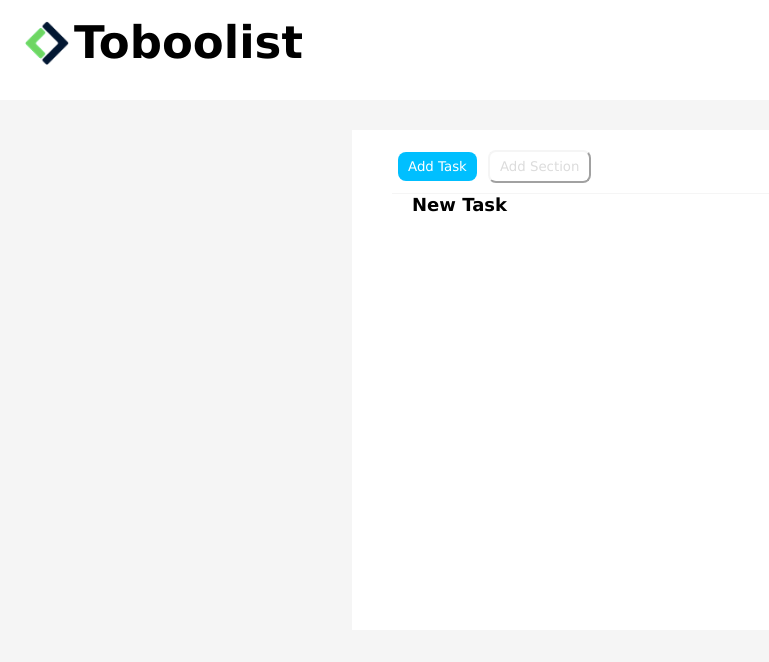
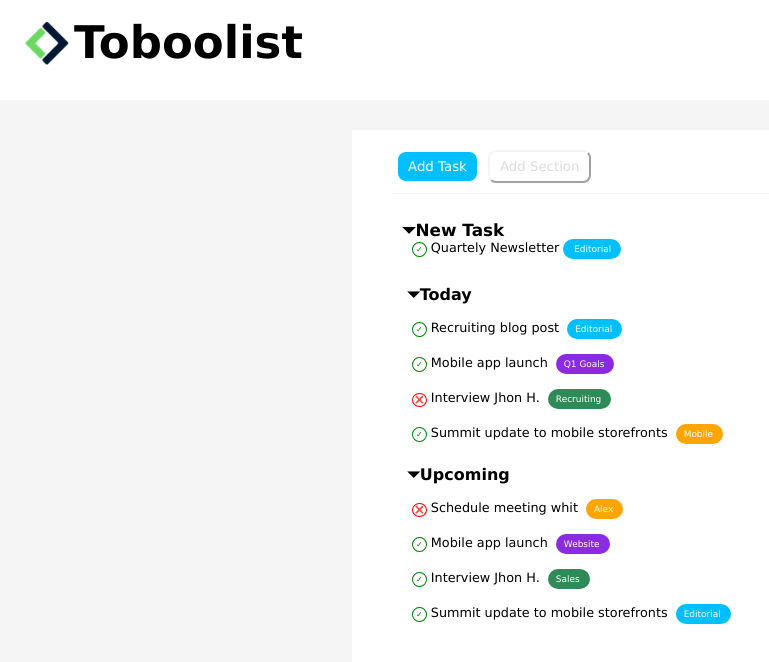
Before and after one commit to Omarespo-dev/html-css-toboolist, a plain HTML site: page index.html in a window 1280 px wide. Shown: the whole page, without its empty margins (0-769 px from the left). Drawn offline with Linux system fonts and the light colour scheme.

Commit message:
QUASI COMPLETO

```diff
--- a/css/style.css
+++ b/css/style.css
@@ -43,7 +43,7 @@ main{
     margin: 30px auto;
     padding: 20px;
     background-color: white;
-    height: 500px;
+    height: 550px;
     padding-left: 40px;
 }
 
@@ -73,10 +73,154 @@ main{
     border-bottom: solid 1px whitesmoke;
     padding-bottom: 15px;
     padding: 5px;
+
 }
 
+/*NEW TASK*/
 .new-task{
-   padding: 20px;
-   font-size: large;
+   padding: 10px;
+   font-size: 90%;
+    line-height: 0px;
+    margin-bottom: 0px;
+}
+
+
+
+/*NEW TASK*/
+.godown{
+    padding-top: 25px;
 
 }
+
+.godown ul{
+    list-style: none;
+    font-size: 80%;
+    margin-left: 20px;
+    margin-top: 0px;
+}
+
+
+.godown span{
+    color: white;
+    margin-left: 4px;
+    background-color: deepskyblue;
+    padding: 5px 10px 5px 8px;
+    border-color: deepskyblue;
+    border-radius: 10px;
+    font-size: 70%;
+}
+
+
+
+.frecciaverde::before {
+    content: "\2713";
+    font-size: 8px;
+    color: green;
+    border: 1px solid green;
+    border-radius: 50%;
+    padding: 3px 3px;
+    padding-bottom: 2px;
+    padding-top: 2px;
+}
+
+.frecciarossa::before {
+    content: "\274C";
+    font-size: 7px;
+    color: red;
+    border: 1px solid red;
+    border-radius: 50%;
+    padding: 2px 2px 2px 2px;
+
+}
+
+/*Today*/
+
+.class-h3{
+    padding: 15px;
+   font-size: 100%;
+    line-height: 0px;
+    margin-bottom: 0px;
+
+}
+
+.container-center{
+    padding-top: 25px;
+}
+
+.container-ul{
+    list-style: none;
+    font-size: 80%;
+    margin-left: 10px;
+    margin-top: 0px;
+    padding: 0px;
+}
+
+.container-span{
+    color: white;
+    margin-left: 4px;
+    background-color: deepskyblue;
+    padding: 5px 10px 5px 8px;
+    border-color: deepskyblue;
+    border-radius: 10px;
+    font-size: 70%;
+}
+
+.container-span1{
+    color: white;
+    margin-left: 4px;
+    background-color: blueviolet;
+    padding: 5px 10px 5px 8px;
+    border-color: deepskyblue;
+    border-radius: 10px;
+    font-size: 70%;
+}
+
+.container-span2{
+    color: white;
+    margin-left: 4px;
+    background-color: seagreen;
+    padding: 5px 10px 5px 8px;
+    border-color: deepskyblue;
+    border-radius: 10px;
+    font-size: 70%;
+}
+.container-span3{
+    color: white;
+    margin-left: 4px;
+    background-color: orange;
+    padding: 5px 10px 5px 8px;
+    border-color: deepskyblue;
+    border-radius: 10px;
+    font-size: 70%;
+}
+
+.container-center li{
+    padding: 10px;
+}
+
+
+/*Upcoming Final*/
+
+.class-h3final{
+    padding: 15px;
+   font-size: 100%;
+    line-height: 0px;
+    margin-bottom: 0px;
+
+}
+
+.container--ul{
+    list-style: none;
+    font-size: 80%;
+    margin-left: 10px;
+    margin-top: 0px;
+    padding: 0px;
+}
+
+.container-final{
+    padding-top: 10px;
+}
+
+.container--ul li{
+    padding: 10px;
+}
--- a/index.html
+++ b/index.html
@@ -22,13 +22,43 @@
             <button class="buttons-colorr">Add Section</button>
         </div>
 
-        <div class="container">
+        <div class="container"> </div>
+
+
+        <div class="godown">
+
+            <h3><strong class="new-task">&#9207;New Task</strong></h3>
+
+            <ul>
+               <li class="frecciaverde"> Quartely Newsletter<span> Editorial</span></li>
+            </ul>
 
         </div>
 
-        <div>
-            <h3><strong class="new-task">New Task</strong></h3>
+        <div class="container-center">
+            <h3 class="class-h3">&#9207;Today</h3>
+
+            <ul class="container-ul">
+                <li class="frecciaverde" > Recruiting blog post <span class="container-span">Editorial</span></li>
+                <li class="frecciaverde" > Mobile app launch <span class="container-span1">Q1 Goals </span></li>
+                <li class="frecciarossa" > Interview Jhon H. <span class="container-span2">Recruiting </span></li>
+                <li class="frecciaverde" > Summit update to mobile storefronts <span class="container-span3">Mobile </span></li>
+            </ul>
+
         </div>
+
+        <div class="container-final">
+            <h3 class="class-h3final">&#9207;Upcoming</h3>
+
+            <ul class="container--ul">
+                <li class="frecciarossa" > Schedule meeting whit <span class="container-span3">Alex</span></li>
+                <li class="frecciaverde" > Mobile app launch <span class="container-span1">Website </span></li>
+                <li class="frecciaverde" > Interview Jhon H. <span class="container-span2">Sales </span></li>
+                <li class="frecciaverde" > Summit update to mobile storefronts <span class="container-span">Editorial </span></li>
+            </ul>
+
+        </div>
+
     </main>
 
 </body>
```
